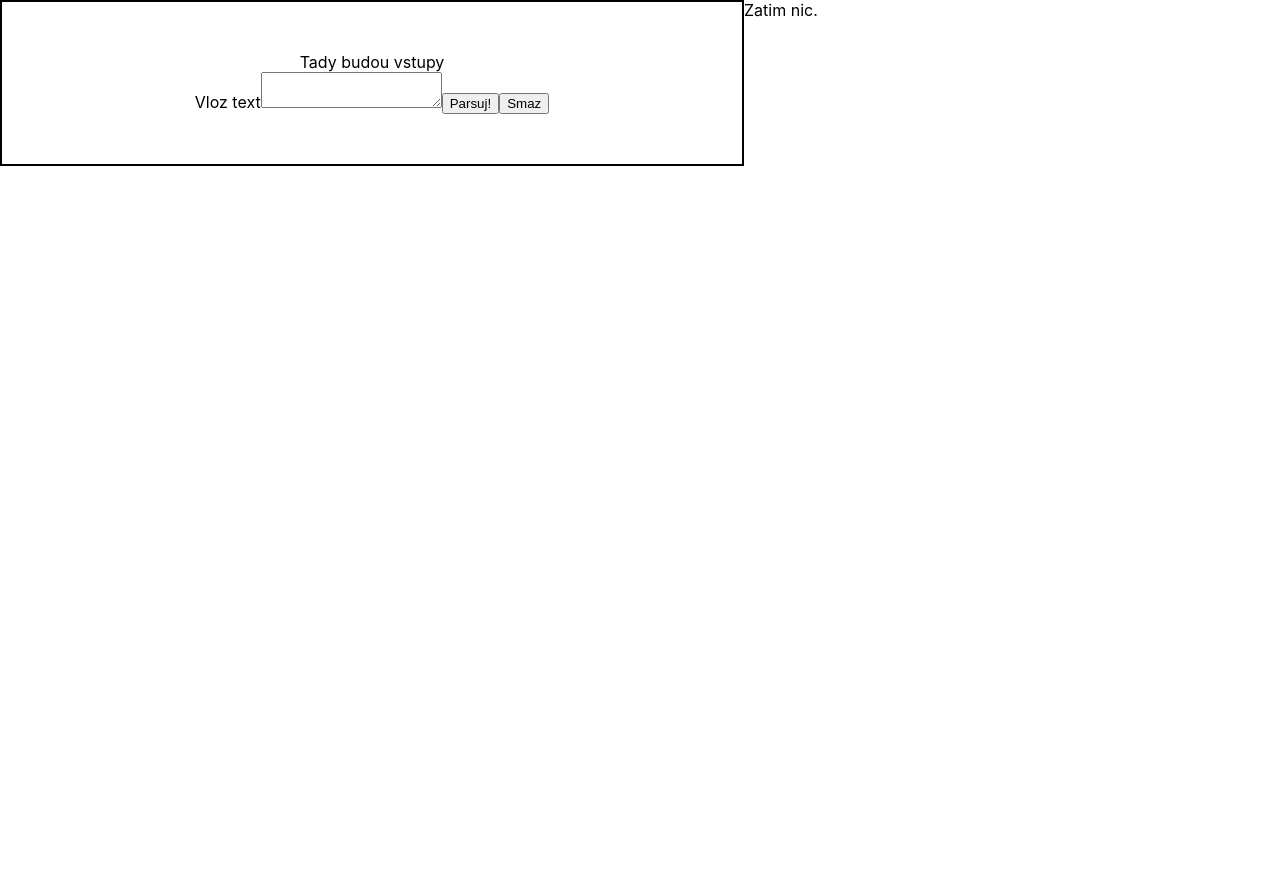
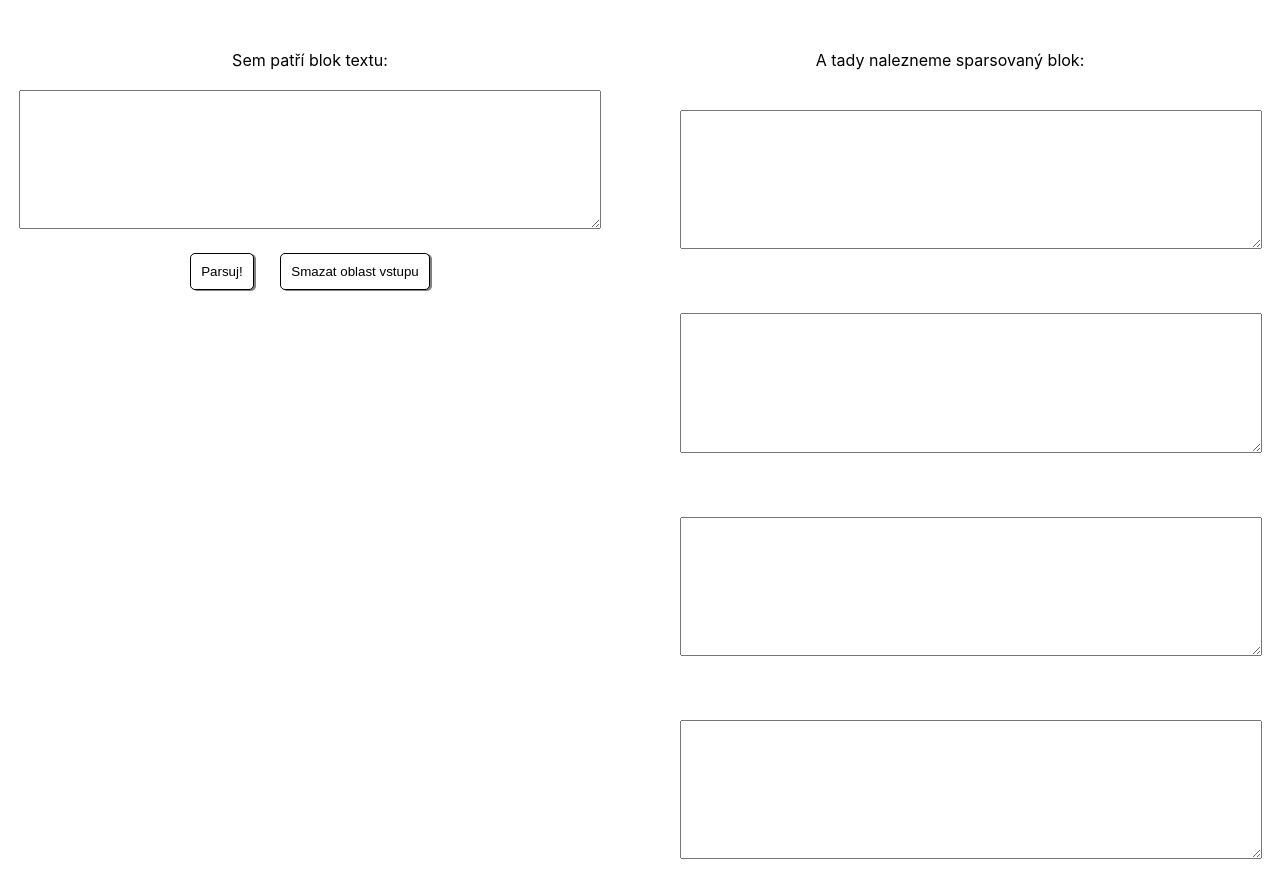
Before and after one commit to sojkas/parser, a React (Create React App) app: page / in a window 1280 px wide. Before the commit the page ends 800 px from the top, so only its background shows below. Built offline with nearby package versions, Linux system fonts and the light colour scheme.

Commit message:
drobne upravy + css

```diff
--- a/src/App.css
+++ b/src/App.css
@@ -2,14 +2,37 @@
   display: flex;
   flex-direction: row;
   width: 100%;
-  height: 100%;
+  height: 85vh;
 }
 
 .input-window,
 .output-window {
+  flex-direction: column;
   text-align: center;
-  padding: 50px;
-  border: solid 2px;
+  padding: 50px 10px;
   width: 50%;
   height: 100%;
 }
+
+.area {
+  width: 45vw;
+  height: 10em;
+  margin: 20px 0px;
+}
+
+.btn {
+  margin: 0px 1em;
+  padding: 10px;
+  text-align: center;
+  border: 1px solid black;
+  background-color: white;
+  box-shadow: 2px 1px grey;
+  border-radius: 5px;
+  animation: all 1s;
+}
+.btn:hover,
+.btn:active {
+  transform: scale(1.1);
+  background-color: indianred;
+  color: white;
+}
--- a/src/App.js
+++ b/src/App.js
@@ -4,25 +4,24 @@ import React, { useState } from "react";
 import OutputList from "./components/OutpulList";
 
 function App() {
-  let Output = <div>Zatim nic.</div>;
+  //const noOutputTitle = "Zatím nic.";
+
+  //let Output = <div className="output-window">{noOutputTitle}</div>;
   const [InputArray, setInputArray] = useState([]);
 
-  const [isDataEntered, setIsDataEntered] = useState(false);
+  //const [isDataEntered, setIsDataEntered] = useState(false);
 
   const onInputData = (inputData) => {
-    setIsDataEntered(true);
+    //setIsDataEntered(true);
     setInputArray(inputData.split(" "));
-    console.log("pridana hodnota " + inputData);
-    console.log("policko " + InputArray);
   };
-  if (isDataEntered) {
-    Output = <OutputList outputArray={InputArray}/>;
-  }
+  //if (isDataEntered) {
+  let  Output = <OutputList outputArray={InputArray}/>;
+  //}
 
   return (
     <div className="application">
       <div className="input-window">
-        Tady budou vstupy
         <InputForm inputData={onInputData} />
       </div>
       {Output}
--- a/src/components/InputForm.css
+++ b/src/components/InputForm.css
@@ -0,0 +1,10 @@
+.input-window__form {
+    display: flex;
+    flex-direction: column;
+}
+
+.input-window__actions {
+    display: flex;
+    flex-direction: row;
+    justify-content: center;
+}
--- a/src/components/InputForm.js
+++ b/src/components/InputForm.js
@@ -2,27 +2,41 @@ import React, { useState } from "react";
 import "./InputForm.css";
 
 const InputForm = (props) => {
-    const[inputString, setInputString] = useState("");
+  const title = "Sem patří blok textu:";
+  const parseButton = "Parsuj!";
+  const deleteButton = "Smazat oblast vstupu";
+
+  const [inputString, setInputString] = useState("");
 
   const inputTextSaveHandler = (event) => {
     setInputString(event.target.value);
-    }
+  };
 
   const submitSaveHandler = (event) => {
     event.preventDefault();
     props.inputData(inputString);
-    }
+  };
   const deleteHandler = () => {
     setInputString("");
-    }
+  };
 
   return (
-    <div>
+    <div className="input-window__form">
       <form onSubmit={submitSaveHandler}>
-        <label>Vloz text</label>
-        <textarea value={inputString} onChange={inputTextSaveHandler} />
-      <button type="submit">Parsuj!</button>
-      <button type="button" onClick={deleteHandler}>Smaz</button>
+        <label className="input-window__label">{title}</label>
+        <textarea
+          className="area"
+          value={inputString}
+          onChange={inputTextSaveHandler}
+        />
+        <div className="input-window__actions">
+          <button className="btn" type="submit">
+            {parseButton}
+          </button>
+          <button className="btn" type="button" onClick={deleteHandler}>
+            {deleteButton}
+          </button>
+        </div>
       </form>
     </div>
   );
--- a/src/components/OutpulList.js
+++ b/src/components/OutpulList.js
@@ -1,13 +1,21 @@
 import OutputForm from "./OutputForm";
 
 const OutputList = (props) => {
-    console.log("outputlist"+props.outputArray);
+    const items = [
+        {key: 1, item: ","},
+        {key: 2, item: ";"},
+        {key: 3, item: "-"},
+        {key: 4, item: "/"},
+
+    ];
+    const outputTitle = "A tady nalezneme sparsovaný blok:"
+
   return (
     <div className="output-window">
-      <OutputForm OutputString={props.outputArray.join(";")} />
-      <OutputForm OutputString={props.outputArray.join("+")} />
-      <OutputForm OutputString={props.outputArray.join(",")} />
-      <OutputForm OutputString={props.outputArray.join("/")} />
+        <label>{outputTitle}</label>
+        {items.map((item)=> (
+            <OutputForm key={item.key} OutputString={props.outputArray.join(item.item)} />
+        ))}
     </div>
   );
 };
--- a/src/components/OutputForm.css
+++ b/src/components/OutputForm.css
@@ -0,0 +1,3 @@
+.output-window__item {
+  margin: 20px 50px 20px 50px;
+}
--- a/src/components/OutputForm.js
+++ b/src/components/OutputForm.js
@@ -3,8 +3,8 @@ import "./OutputForm.css";
 
 const OutputForm = (props) => {
        return (
-        <div>
-            <textarea value={props.OutputString} readOnly/>
+        <div className="output-window__item">
+            <textarea className="area" value={props.OutputString} readOnly/>
         </div>
     )
 }
```
Lines whose indentation alone changed are shown as unchanged.
